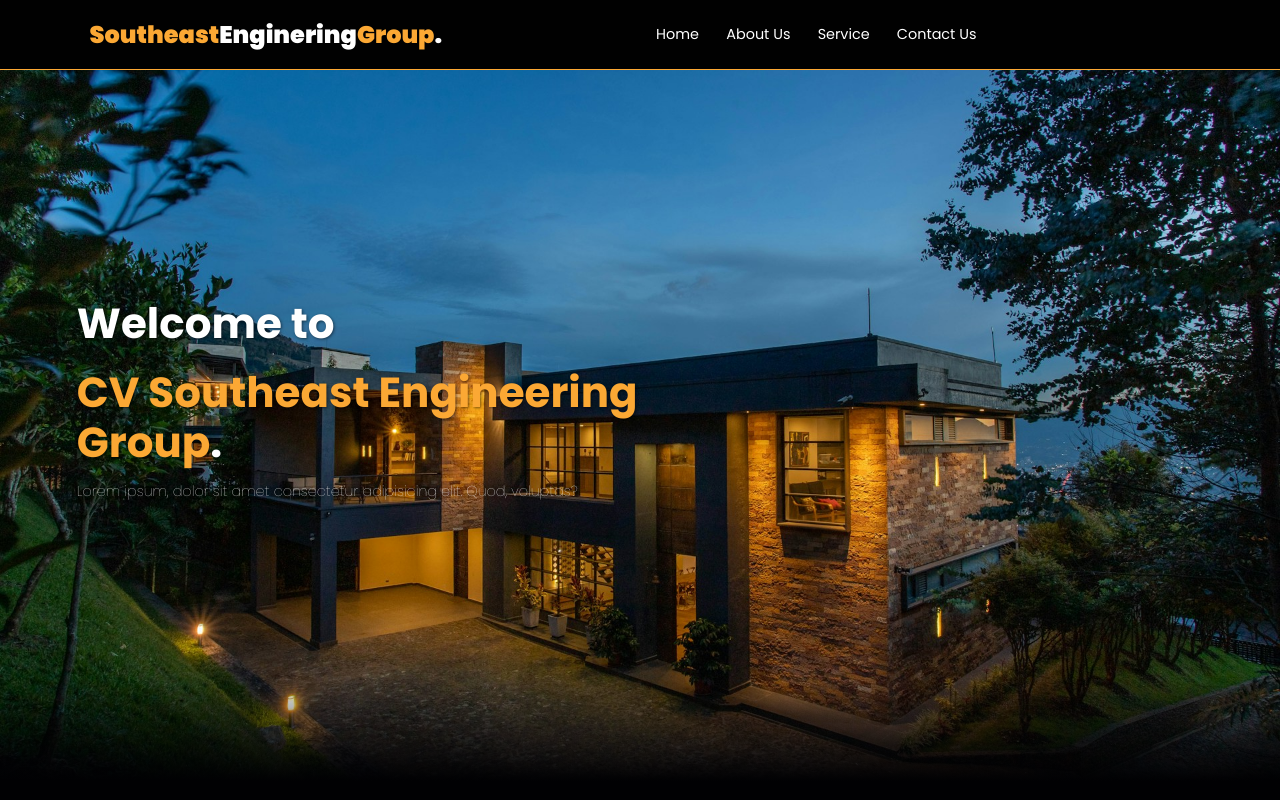
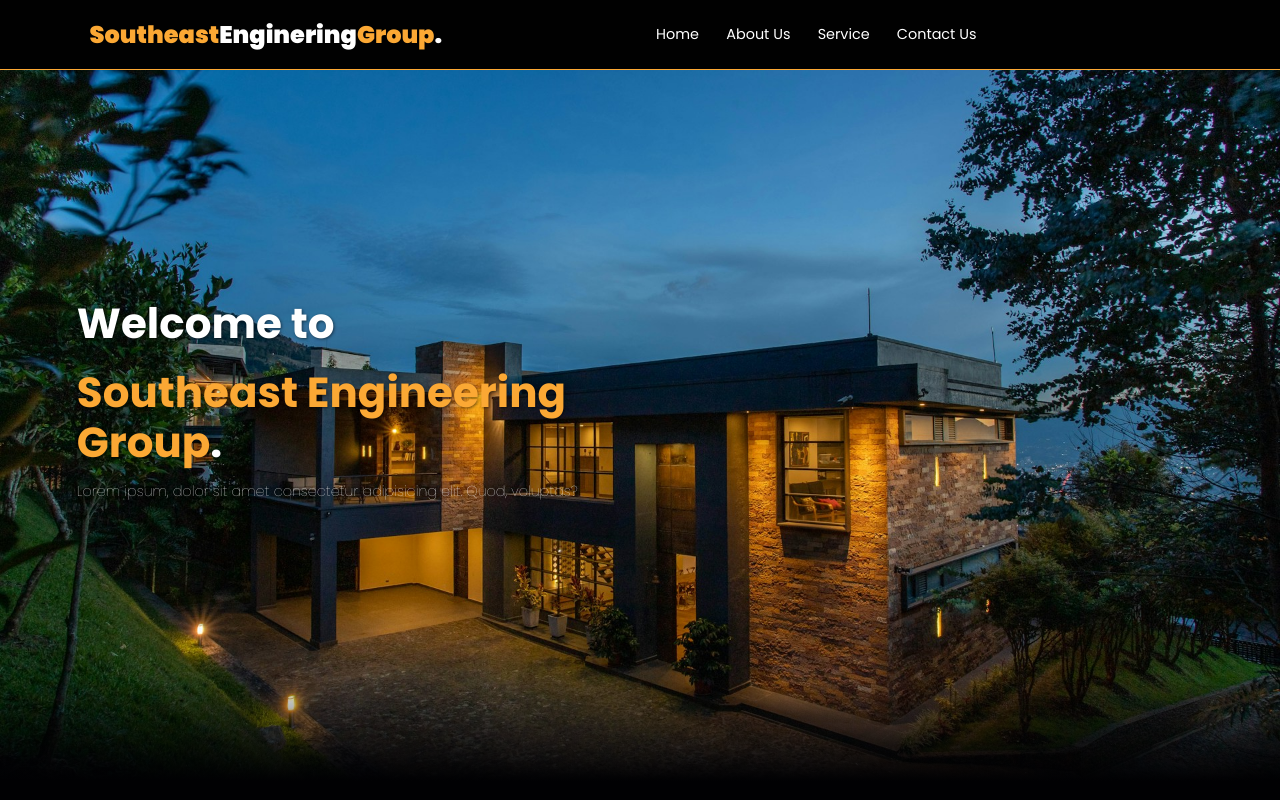
Before and after one commit to AbiyyuNMS/Web-Kontraktor, a plain HTML site: page index.html in a window 1280 px wide. Shown: the top 800 px of the page. Drawn offline with nearby package versions, Linux system fonts and the light colour scheme.

Commit message:
change logo & title part 2

```diff
--- a/index.html
+++ b/index.html
@@ -16,7 +16,7 @@
     href="https://fonts.googleapis.com/css2?family=Poppins:ital,wght@0,100;0,200;0,300;0,400;0,500;0,600;0,700;0,800;0,900;1,100;1,200;1,300;1,400;1,500;1,600;1,700;1,800;1,900&display=swap"
     rel="stylesheet">
   <link rel="icon" href="img/LogoIcon.png">
-  <title>CV Southeast Enginering Group</title>
+  <title>Southeast Enginering Group</title>
 </head>
 
 <body>
@@ -43,7 +43,7 @@
   <div class="hero" id="home">
     <div class="content">
       <h1>Welcome to</h1> <br>
-      <h1><span>CV Southeast Engineering Group<span style="color: #fff;">.</span></span></h1>
+      <h1><span>Southeast Engineering Group<span style="color: #fff;">.</span></span></h1>
       <p>Lorem ipsum, dolor sit amet consectetur adipisicing elit. Quod, voluptas?</p>
     </div>
   </div>
```
